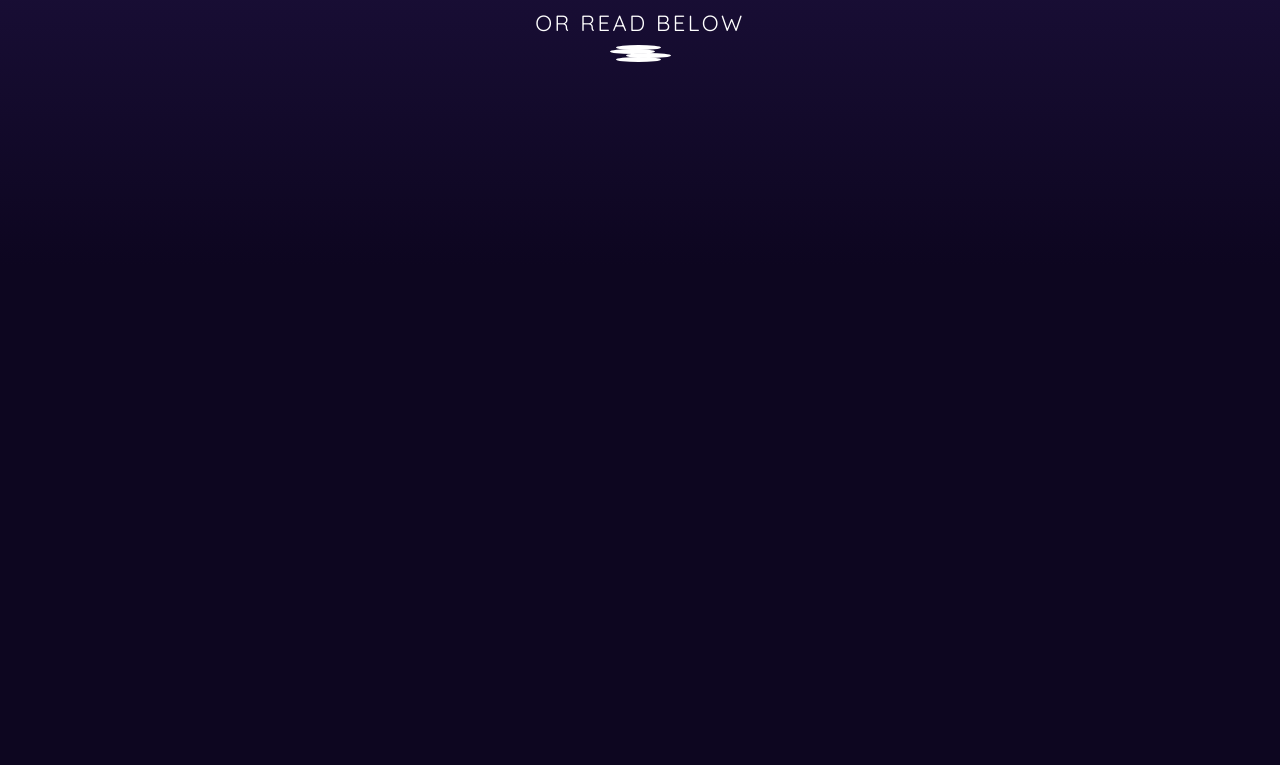
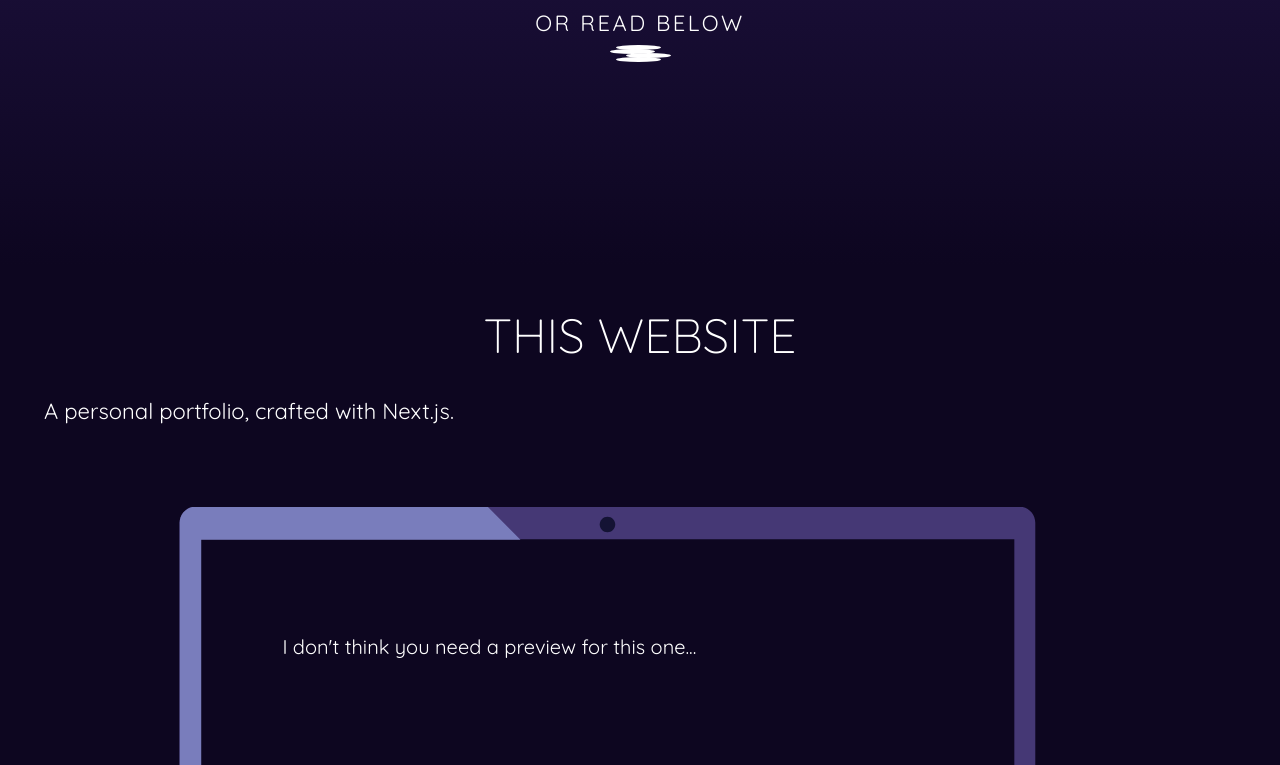
Before and after one commit to AngeloHague/next-js-personal-site, a Next.js app: page /projects in a window 1280 px wide. Shown: the part 535-1300 px from the top of the page. Before the commit the page ends 800 px from the top, so only its background shows below. Built offline with nearby package versions, Linux system fonts and the light colour scheme.

Commit message:
Removed scroll-snapping. Kept anchor links

```diff
--- a/src/app/globals.css
+++ b/src/app/globals.css
@@ -178,34 +178,31 @@ a:hover {
   transition: all .4s;
 }
 
-.sections,
-.sections > section {
-  min-height: 100vh;
-  height: auto;
-}
-
 .sections {
   scroll-behavior: smooth;
-  scroll-snap-type: y mandatory;
+  /* scroll-snap-type: y proximity; */
   height: 100vh;
-  overflow-y: scroll;
+  /* overflow-y: scroll; */
 }
 
 .sections section {
-  scroll-snap-align: start;
-  scroll-snap-stop: always;
-  min-height: 80rem;
+  box-sizing: content-box;
+  /* scroll-snap-align: start; */
+  /* scroll-snap-stop: always; */
+  /* min-height: 80rem; */
+  /* min-height: 100vh; */
+  height: auto;
   background: none;
-  /* margin-top: 3.6rem; */
-  padding: 17.5% 0;
-  /* box-sizing: border-box; */
+  scroll-margin-top: 60px;
+  padding-bottom: 40vh;
+  overflow-y:visible;
 }
-/*
-.sections section:last-of-type {
-  padding-bottom: 0;
-  min-height: auto;
-} */
 
+section:last-of-type {
+  padding-bottom: 20vh;
+}
+
+.sections section.project,
 .sections section#hero {
   margin: 0;
   padding: 0;
@@ -301,7 +298,7 @@ a:hover {
   margin-top: 3.2rem;
 }
 
-.page_nav {
+#page_nav {
   position: fixed;
   height: 100%;
   width: 48px;
@@ -311,7 +308,7 @@ a:hover {
   display: flex;
 }
 
-.page_nav div {
+#page_nav div {
   background-color: #fff;
   /* height: clamp(192px, 35%, 320px); */
   width: 24px;
@@ -328,7 +325,7 @@ a:hover {
   gap: 24px;
 }
 
-.page_nav div a {
+#page_nav div a {
   content: '';
   display: block;
   background-color: #fff;
@@ -339,7 +336,8 @@ a:hover {
   border-radius: 100%;
   transition: opacity .4s;
 }
-.page_nav div a:hover {
+#page_nav div a:hover,
+#page_nav div a.current {
   opacity: 1;
 }
 
--- a/src/components/SideNav.js
+++ b/src/components/SideNav.js
@@ -8,7 +8,7 @@ export function SideNav({slugs}) {
         </>
     ));
     return (
-        <div className="page_nav">
+        <div id="page_nav">
             <div>
                 <a className='anchorTag' href="#hero" onClick={handleScroll} tabIndex='-1'><span /></a>
                 {nav}
```
